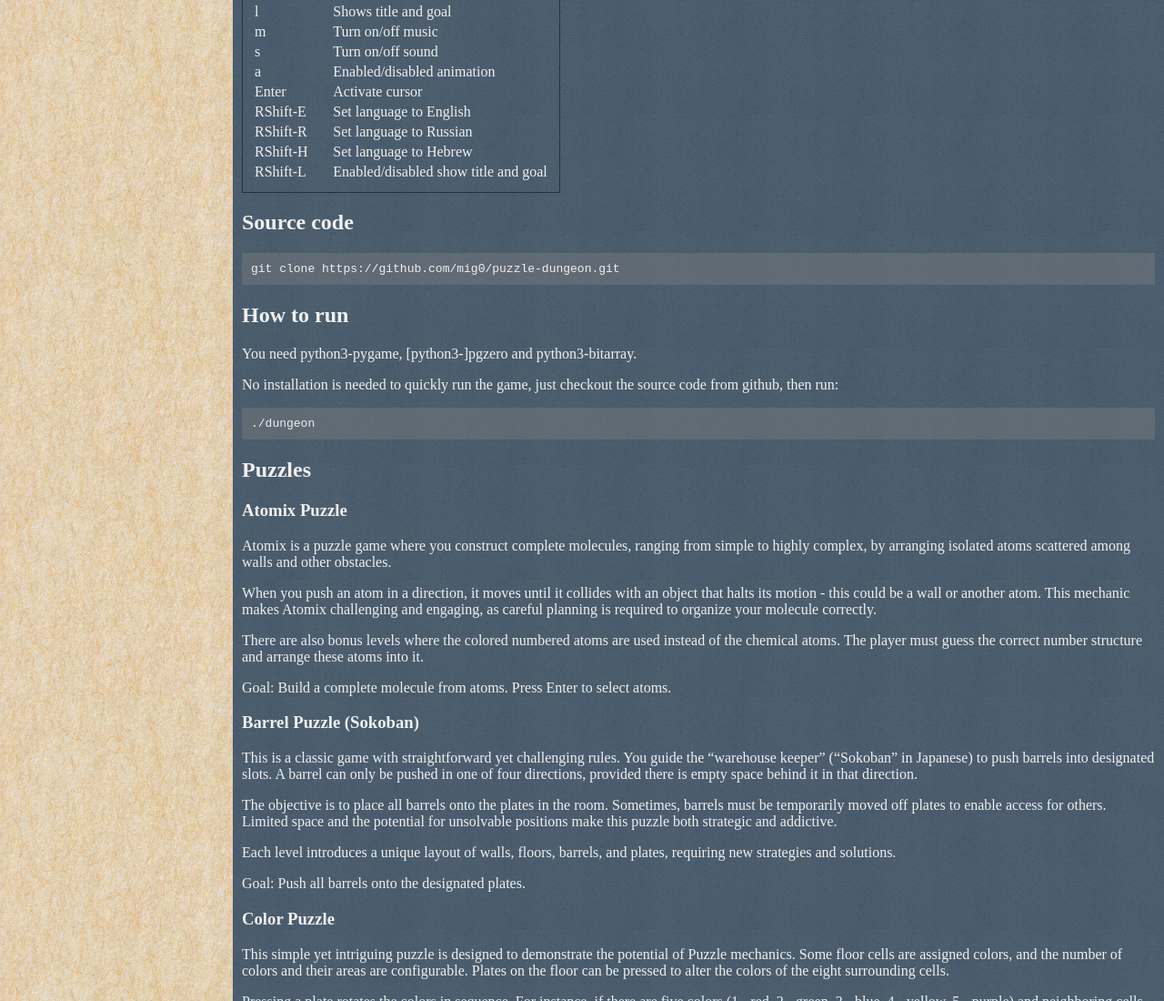
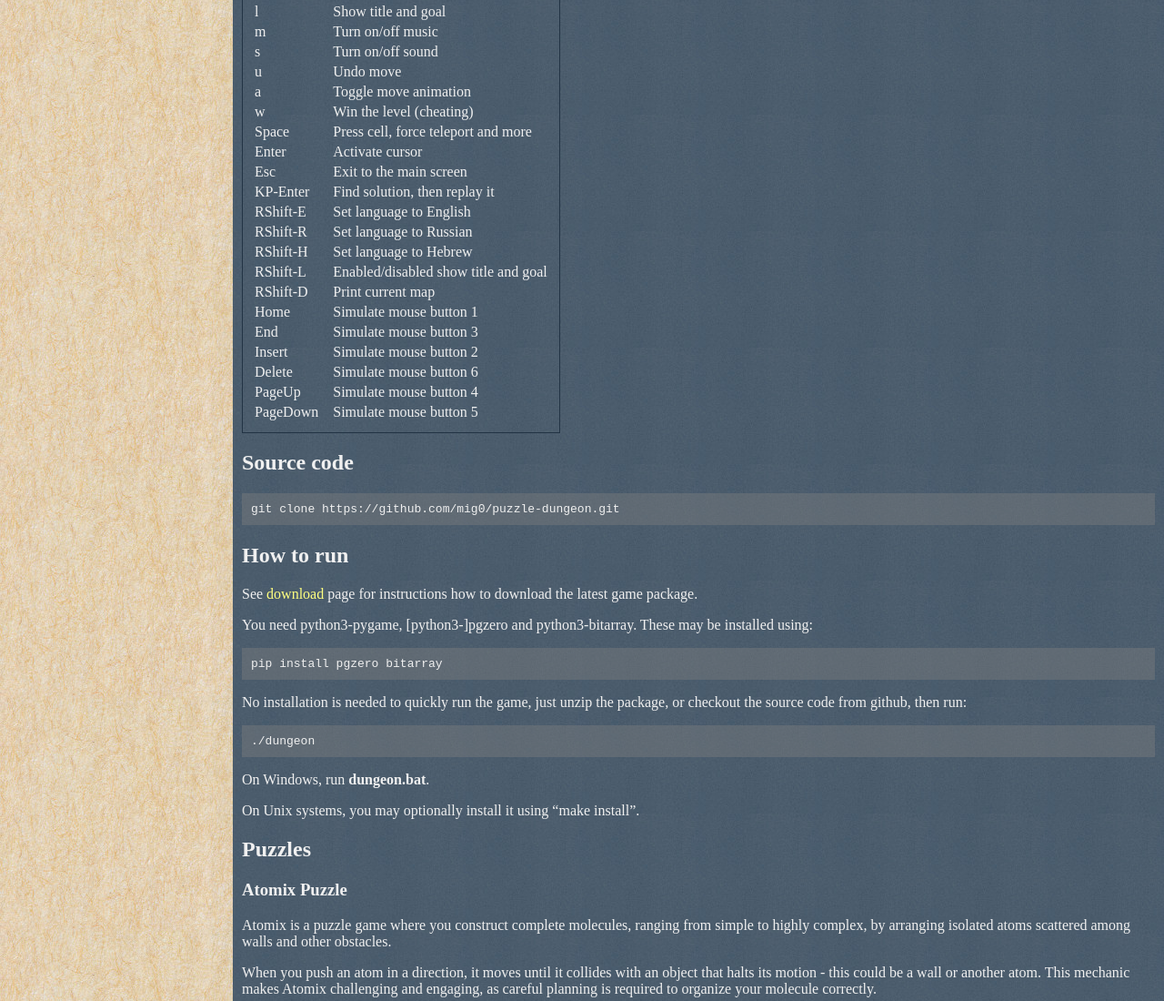
Before and after one commit to mig0/puzzle-dungeon-web, a plain HTML site: page index.html in a window 1280 px wide. Shown: the part 2050-3150 px from the top of the page at 91% size. Drawn offline with Linux system fonts and the light colour scheme.

Commit message:
Update version 0.2.1 info and download instructions
Signed-off-by: Mikhael Goikhman <migo@freeshell.org>

```diff
--- a/index.html
+++ b/index.html
@@ -539,7 +539,7 @@ floor collectibles</h2>
 </tr>
 <tr class="odd">
 <td>l</td>
-<td>Shows title and goal</td>
+<td>Show title and goal</td>
 </tr>
 <tr class="even">
 <td>m</td>
@@ -550,28 +550,76 @@ floor collectibles</h2>
 <td>Turn on/off sound</td>
 </tr>
 <tr class="even">
-<td>a</td>
-<td>Enabled/disabled animation</td>
+<td>u</td>
+<td>Undo move</td>
 </tr>
 <tr class="odd">
+<td>a</td>
+<td>Toggle move animation</td>
+</tr>
+<tr class="even">
+<td>w</td>
+<td>Win the level (cheating)</td>
+</tr>
+<tr class="odd">
+<td>Space</td>
+<td>Press cell, force teleport and more</td>
+</tr>
+<tr class="even">
 <td>Enter</td>
 <td>Activate cursor</td>
 </tr>
+<tr class="odd">
+<td>Esc</td>
+<td>Exit to the main screen</td>
+</tr>
 <tr class="even">
+<td>KP-Enter</td>
+<td>Find solution, then replay it</td>
+</tr>
+<tr class="odd">
 <td>RShift-E</td>
 <td>Set language to English</td>
 </tr>
-<tr class="odd">
+<tr class="even">
 <td>RShift-R</td>
 <td>Set language to Russian</td>
 </tr>
-<tr class="even">
+<tr class="odd">
 <td>RShift-H</td>
 <td>Set language to Hebrew</td>
 </tr>
-<tr class="odd">
+<tr class="even">
 <td>RShift-L</td>
 <td>Enabled/disabled show title and goal</td>
+</tr>
+<tr class="odd">
+<td>RShift-D</td>
+<td>Print current map</td>
+</tr>
+<tr class="even">
+<td>Home</td>
+<td>Simulate mouse button 1</td>
+</tr>
+<tr class="odd">
+<td>End</td>
+<td>Simulate mouse button 3</td>
+</tr>
+<tr class="even">
+<td>Insert</td>
+<td>Simulate mouse button 2</td>
+</tr>
+<tr class="odd">
+<td>Delete</td>
+<td>Simulate mouse button 6</td>
+</tr>
+<tr class="even">
+<td>PageUp</td>
+<td>Simulate mouse button 4</td>
+</tr>
+<tr class="odd">
+<td>PageDown</td>
+<td>Simulate mouse button 5</td>
 </tr>
 </tbody>
 </table>
@@ -579,11 +627,19 @@ floor collectibles</h2>
 <div class="sourceCode" id="cb1"><pre
 class="sourceCode bash"><code class="sourceCode bash"><span id="cb1-1"><a href="#cb1-1" aria-hidden="true" tabindex="-1"></a><span class="fu">git</span> clone https://github.com/mig0/puzzle-dungeon.git</span></code></pre></div>
 <h2 id="how-to-run">How to run</h2>
-<p>You need python3-pygame, [python3-]pgzero and python3-bitarray.</p>
-<p>No installation is needed to quickly run the game, just checkout the
-source code from github, then run:</p>
+<p>See <a href="download.html">download</a> page for instructions how to
+download the latest game package.</p>
+<p>You need python3-pygame, [python3-]pgzero and python3-bitarray. These
+may be installed using:</p>
 <div class="sourceCode" id="cb2"><pre
-class="sourceCode bash"><code class="sourceCode bash"><span id="cb2-1"><a href="#cb2-1" aria-hidden="true" tabindex="-1"></a><span class="ex">./dungeon</span></span></code></pre></div>
+class="sourceCode bash"><code class="sourceCode bash"><span id="cb2-1"><a href="#cb2-1" aria-hidden="true" tabindex="-1"></a><span class="ex">pip</span> install pgzero bitarray</span></code></pre></div>
+<p>No installation is needed to quickly run the game, just unzip the
+package, or checkout the source code from github, then run:</p>
+<div class="sourceCode" id="cb3"><pre
+class="sourceCode bash"><code class="sourceCode bash"><span id="cb3-1"><a href="#cb3-1" aria-hidden="true" tabindex="-1"></a><span class="ex">./dungeon</span></span></code></pre></div>
+<p>On Windows, run <strong>dungeon.bat</strong>.</p>
+<p>On Unix systems, you may optionally install it using “make
+install”.</p>
 <h2 id="puzzles">Puzzles</h2>
 <h3 id="atomix-puzzle">Atomix Puzzle</h3>
 <p>Atomix is a puzzle game where you construct complete molecules,
```
Also changed, not shown: download.html (+36 -5 lines), news.html (+16 -0 lines), sitemap.txt.
